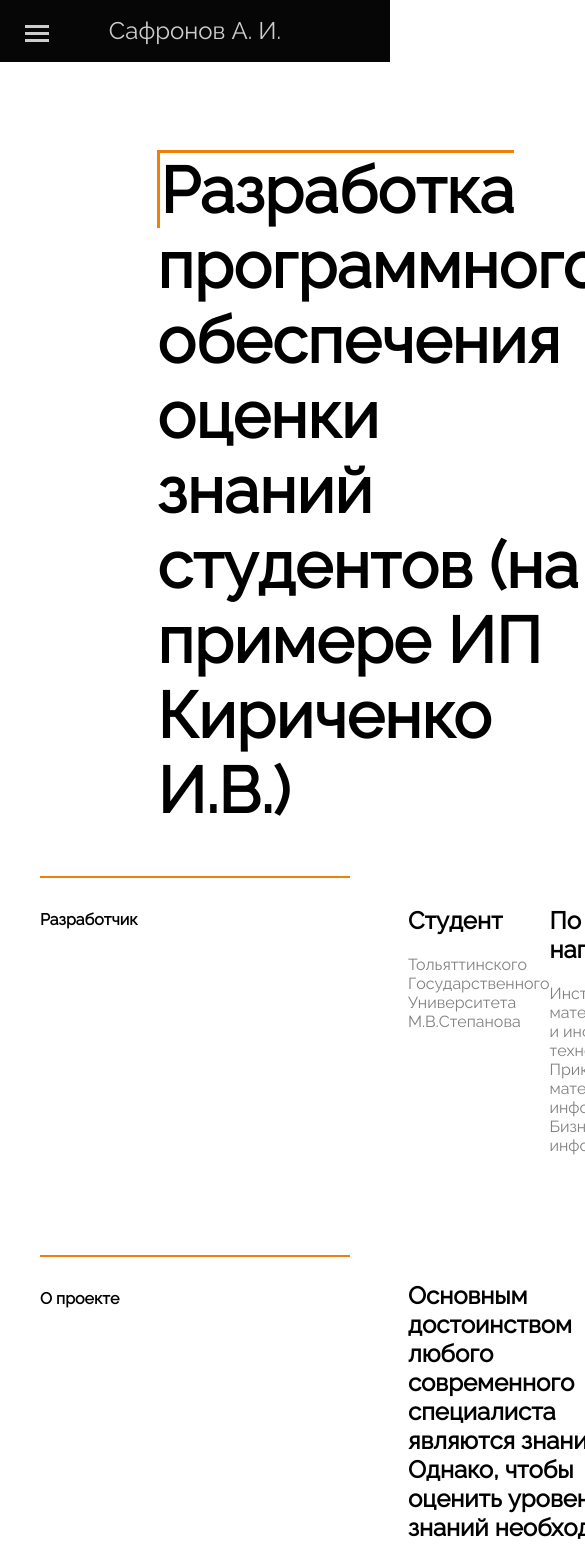
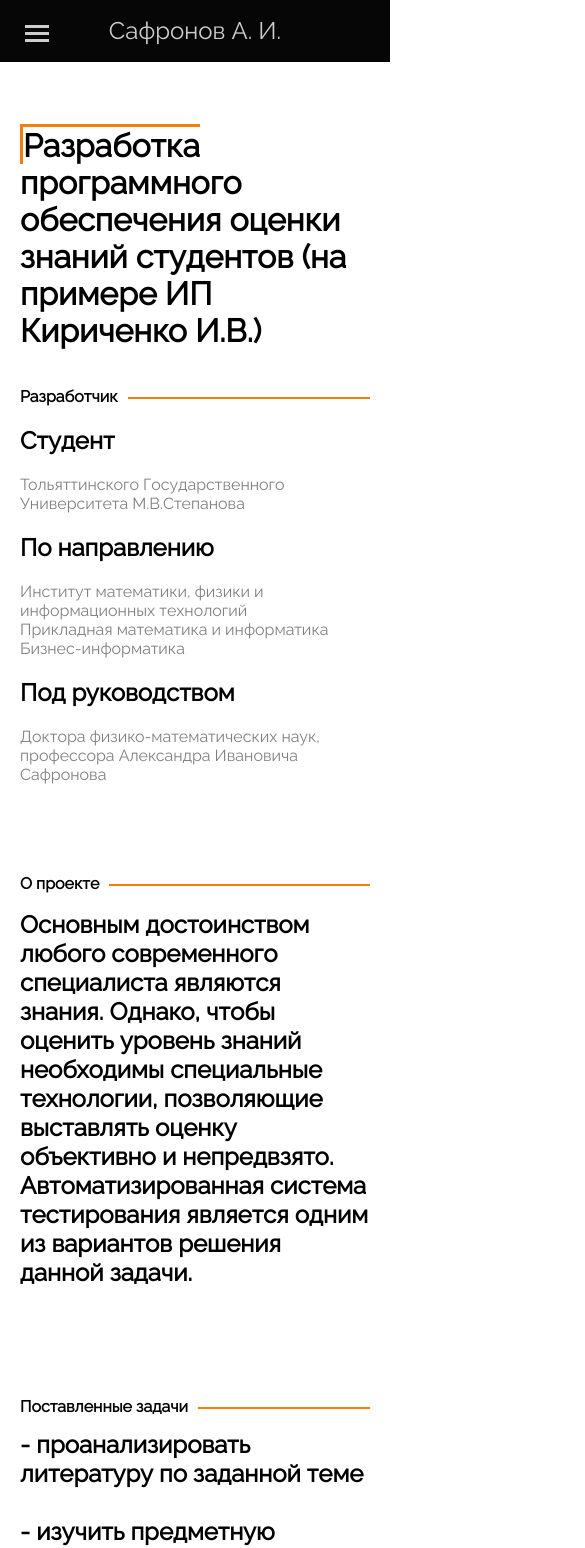
Before and after one commit to panelka2/tsu_diplom, a Next.js app: page /projects/stepanova in a window 390 px wide. Shown: the top 1548 px of the page, 585 px wide, since content can reach past the window. Built offline with nearby package versions, Linux system fonts and the light colour scheme.

Commit message:
adaptive_projects_pages

```diff
--- a/pages/projects/stepanova/index.js
+++ b/pages/projects/stepanova/index.js
@@ -51,7 +51,7 @@ export default function About() {
                 </section>
 
                 <section className={styles.fourth_section}>
-                    <header>Моделирование предметной области</header>
+                    <header>Моделирование</header>
                     <h2>
                         В настоящее время большинство преподавателей ИП Кириченко И.В. использует классический подход к оценке знаний студентов, который предполагает проведение экзамена при помощи билетов
                     </h2>
@@ -145,7 +145,6 @@ export default function About() {
                         </div>
                     </div>
 
-                    <header>Пример реализации проекта </header>
                     <div className={styles.block_photos_fifth_section}>
                         <div className={styles.first_photo_on_string}>
                             <h3>Форма авторизации</h3>
--- a/pages/projects/stepanova/style.module.scss
+++ b/pages/projects/stepanova/style.module.scss
@@ -152,6 +152,75 @@ $padding-in-sections: 23rem;
     margin-left: 5px;
 }
 .sixth_text p{
-    padding-left: 23rem;
+    padding-left: $padding-in-sections;
     color:#808080;
 }
+@media (max-width: 1155px) {
+    .first_section header,  .second_section header, .third_section header{
+        position: absolute;
+        top: -44px;
+        padding-right: 10px;
+        display: block;
+        background-color: white;
+    }
+    .fourth_section header,  .fifth_section header {
+        top: -37px;
+        position: absolute;
+        padding-right: 10px;
+        display: block;
+        background-color: white;
+    }
+    .main_page {
+        margin: 0 20px;
+    }
+    .main_page section {
+        position: relative;
+    }
+    .about_blocks{
+        padding-left: 0;
+        flex-direction: column;
+    }
+    .block_photos_fifth_section {
+        padding-left: 0;
+    }
+    .fifth_section h2 {
+        padding-left: 0;
+    }
+    .fourth_section h2 {
+        padding-left: 0;
+        margin-top: -0.5rem;
+    }
+    .block_photos_fourth_section {
+        padding-left: 0;
+    }
+    .third_section h1 {
+        padding-left: 0;
+        font-size: 1.5rem;
+    }
+    .second_section h2 {
+        padding-left: 0;
+        margin-top: -0.5rem;
+    }
+    .about_blocks {
+        width:100%;
+        display: flex;
+        padding-left: 0;
+    }
+    .name_vkr h1 {
+        font-size: 2rem;
+        padding-left: 0;
+    }
+    .sixth_text p{
+        padding-left:0;
+    }
+    .block_photos_fourth_section {
+        flex-direction: column;
+    }
+    .solo_block {
+        width: 100%;
+        margin-bottom: 10px;
+    }
+    .block_photos_fifth_section {
+        flex-direction: column;
+    }
+}
```
